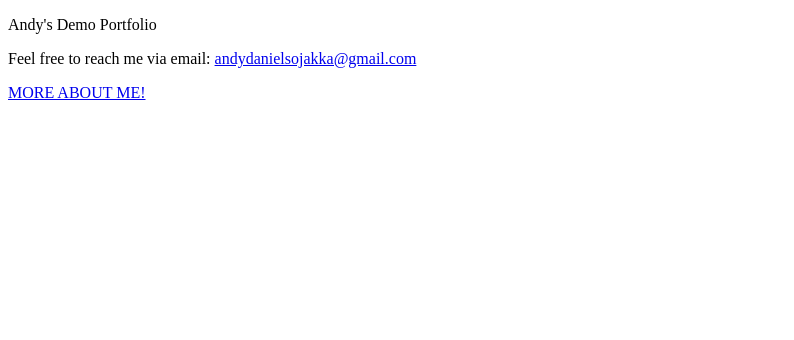
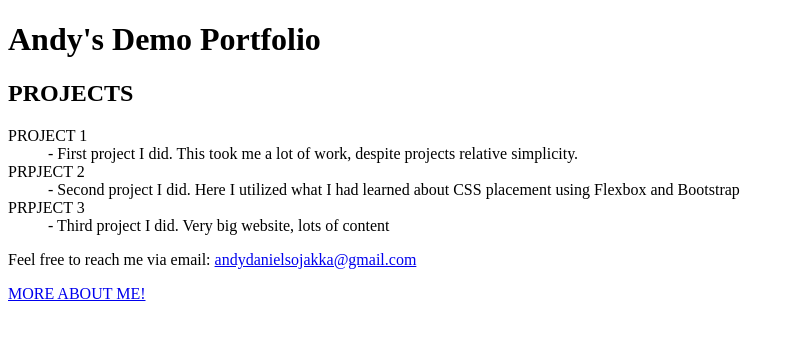
Before and after one commit to eldanias/eldanias.github.io, a plain HTML site: page index.html in a window 1280 px wide. Shown: the whole page, without its empty margins (0-794 px from the left). Drawn offline with Linux system fonts and the light colour scheme.

Commit message:
content, links etc.

```diff
--- a/index.html
+++ b/index.html
@@ -6,12 +6,21 @@
     <title>MY PORTFOLIO</title>
 </head>
 <body>
-    <P> Andy's Demo Portfolio </P>
+    <h1> Andy's Demo Portfolio </h1>
+    <h2> PROJECTS </h2>
+    <dl>
+        <dt>PROJECT 1</dt>
+        <dd>- First project I did. This took me a lot of work, despite projects relative simplicity.</dd>
+        <dt>PRPJECT 2</dt>
+        <dd>- Second project I did. Here I utilized what I had learned about CSS placement using Flexbox and Bootstrap</dd>
+        <dt>PRPJECT 3</dt>
+        <dd>- Third project I did. Very big website, lots of content</dd>
+      </dl>
     <p>Feel free to reach me via email:
     <a href="mailto:andydanielsojakka@gmail.com?Subject=Hello%20again" target="_top">
     andydanielsojakka@gmail.com</a>
     </p>
     <a href="about.html">MORE ABOUT ME!</a>
-    <a href=""
+
 </body>
 </html>
```
Also changed, not shown: about.html (+3 -1 lines), project1.html (added), project2.html (added), project3.html (added).
